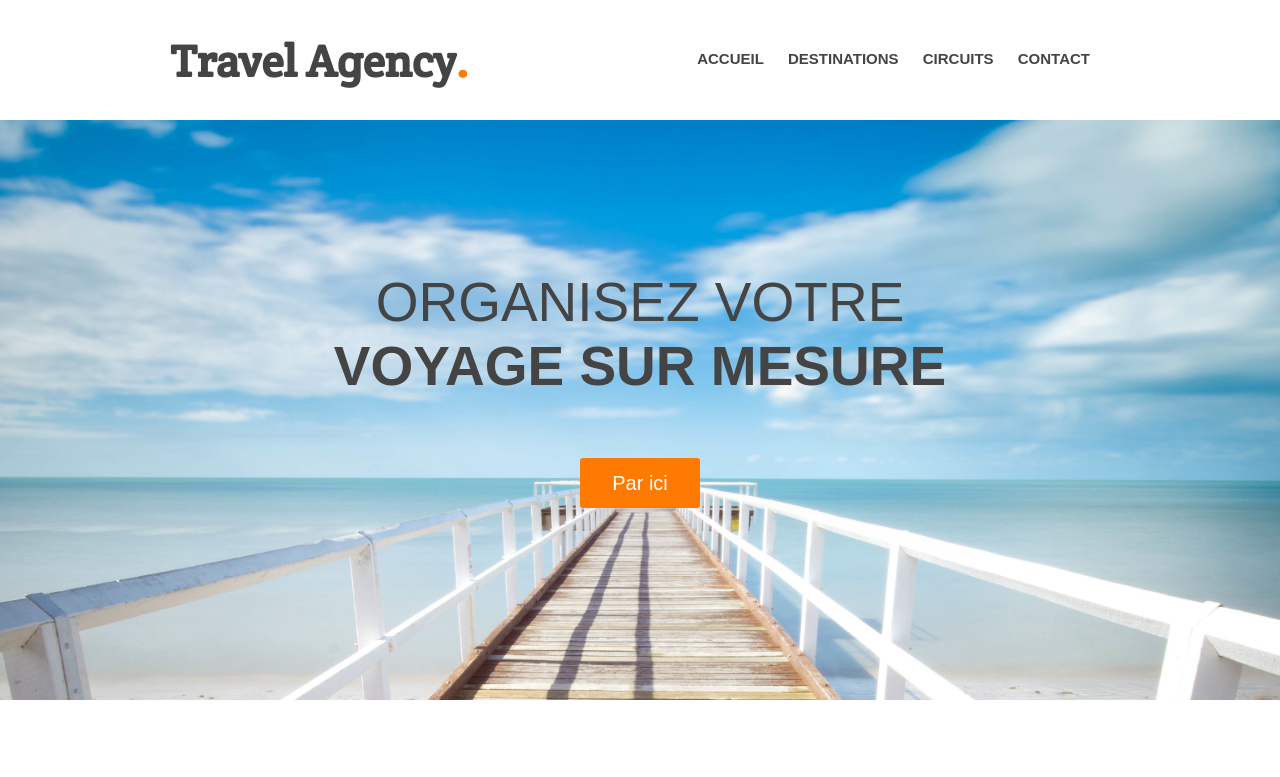
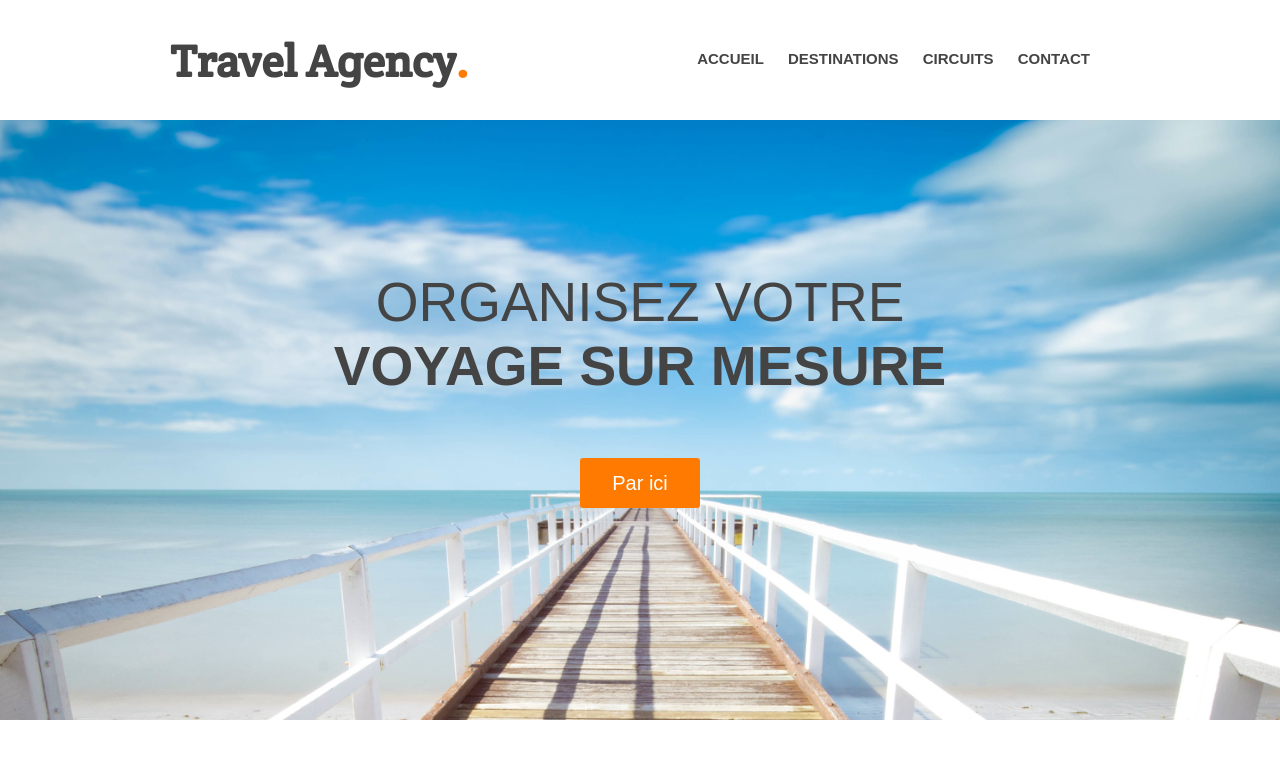
Before and after one commit to Dita974/Travel-Agency, a plain HTML site: page index.html in a window 1280 px wide. Shown: the top 777 px of the page. Drawn offline with Linux system fonts and the light colour scheme.

Commit message:
maj_img_2

```diff
--- a/style.css
+++ b/style.css
@@ -79,7 +79,8 @@ header nav ul li a {
 /* MAIN IMAGE */
 
 #main-image {
-  height: 580px;
+  height: 600px;
+  width: 100%;
   background: url("img/main.jpg") center/cover;
 }
 #main-image h2 {
```
